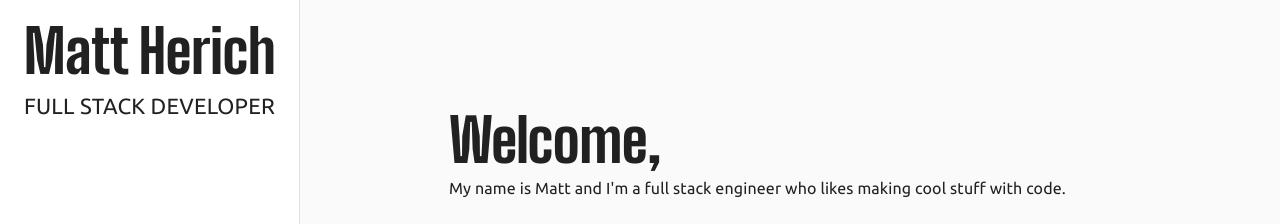
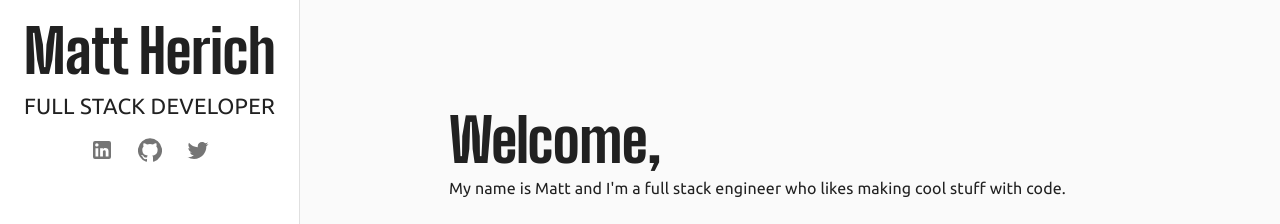
Before and after one commit to mjherich/Portfolio, a React (Create React App) app: page / in a window 1280 px wide. Shown: the top 224 px of the page. Built offline with nearby package versions, Linux system fonts and the light colour scheme.

Commit message:
Add site title links

```diff
--- a/src/components/navigation/Drawer.js
+++ b/src/components/navigation/Drawer.js
@@ -11,8 +11,12 @@ import ChevronLeftIcon from '@material-ui/icons/ChevronLeft';
 import ChevronRightIcon from '@material-ui/icons/ChevronRight';
 import ListItem from '@material-ui/core/ListItem';
 import ListItemText from '@material-ui/core/ListItemText';
+import LinkedInIcon from '@material-ui/icons/LinkedIn';
+import TwitterIcon from '@material-ui/icons/Twitter';
+import GitHubIcon from '@material-ui/icons/GitHub';
 
 import "./navigation.scss"
+import { Link } from '@material-ui/core';
 
 const drawerWidth = 300;
 
@@ -88,6 +92,23 @@ export default function MiniDrawer({open, setOpen}) {
       <Container className="site-title">
           <Typography variant="h2">Matt Herich</Typography>
           <Typography variant="subtitle1">Full Stack Developer</Typography>
+          <Typography className="st-links">
+            <Link href="https://www.linkedin.com/in/matt-herich/" target="_blank">
+              <IconButton aria-label="LinkedIn">
+                <LinkedInIcon />
+              </IconButton>
+            </Link>
+            <Link href="https://github.com/mjherich" target="_blank">
+              <IconButton aria-label="Github">
+                <GitHubIcon />
+              </IconButton>
+            </Link>
+            <Link href="https://twitter.com/mattherich" target="_blank">
+              <IconButton aria-label="Twitter">
+                <TwitterIcon />
+              </IconButton>
+            </Link>
+          </Typography>
       </Container>
       <List className={classes.list}>
         <ListItem button>
--- a/src/components/navigation/navigation.scss
+++ b/src/components/navigation/navigation.scss
@@ -3,6 +3,9 @@
   padding: 15px;
   span {
     font-size: 16px;
+  }
+  .st-links {
+    text-align: center;
   }
 }
 
```
